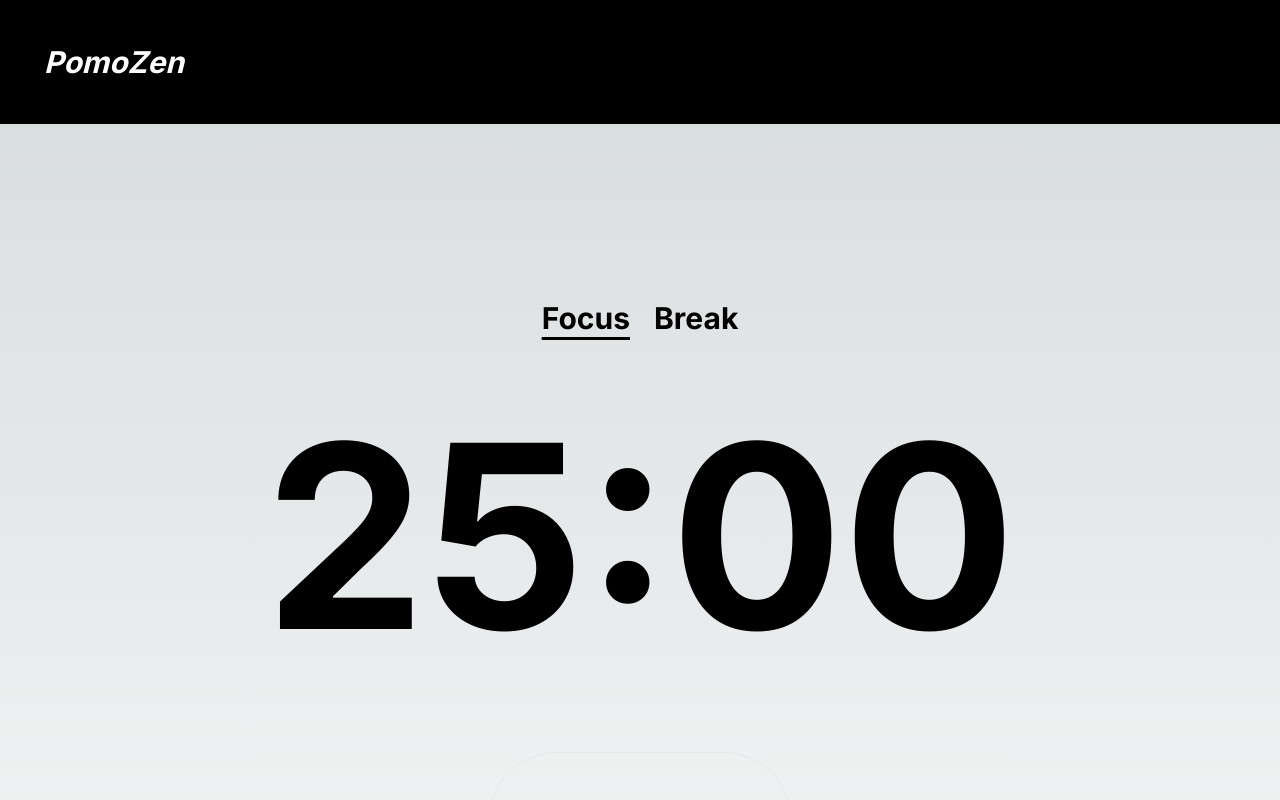
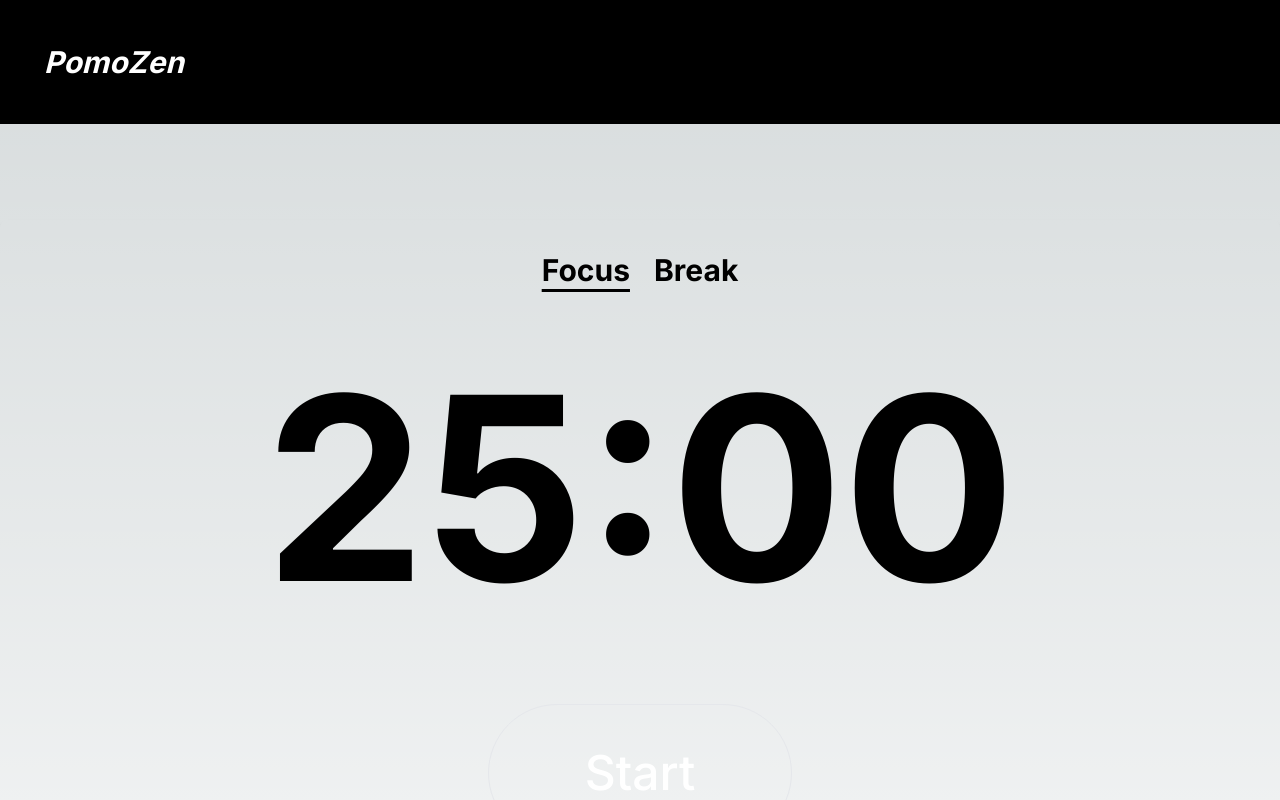
Before and after one commit to kongpop7/PomodoroApp-PomoZen-, a Next.js app: page / in a window 1280 px wide. Shown: the top 800 px of the page. Built offline with nearby package versions, Linux system fonts and the light colour scheme.

Commit message:
Loading Bar

```diff
--- a/package.json
+++ b/package.json
@@ -9,9 +9,9 @@
     "lint": "next lint"
   },
   "dependencies": {
-    "react": "^18",
-    "react-dom": "^18",
-    "next": "14.2.3"
+    "next": "^14.2.4",
+    "react": "^18.3.1",
+    "react-dom": "^18.3.1"
   },
   "devDependencies": {
     "postcss": "^8",
--- /dev/null
+++ b/src/app/components/ProgressBar.js
@@ -0,0 +1,17 @@
+import React from 'react';
+
+const ProgressBar = ({ progress, totalDuration }) => {
+  // Calculate the progress percentage (0 to 100)
+  const percentage = Math.max(0, Math.min(100, (progress / totalDuration) * 100));
+
+  return (
+    <div className="h-2 rounded-full overflow-hidden bg-gray-200">  {/* Base styles */}
+      <div
+        className={`w-${percentage}% h-full bg-blue-500 rounded-full transition-width ease-in-out duration-100`}
+      /> {/* Progress fill */}
+
+    </div>
+  );
+};
+
+export default ProgressBar;
--- a/src/app/components/Timer.js
+++ b/src/app/components/Timer.js
@@ -1,12 +1,15 @@
 // components/Timer.js
 "use client";
 import React, { useState, useEffect } from 'react';
+import ProgressBar from './ProgressBar';
 
 const Timer = () => {
   const [selectedDuration, setSelectedDuration] = useState(25); // Initial duration
   const [isTimerRunning, setIsTimerRunning] = useState(false);
   const [remainingSeconds, setRemainingSeconds] = useState(selectedDuration * 60);
   const [lastClickedButton, setLastClickedButton] = useState(25);
+  const totalDuration = selectedDuration * 60;
+
 
   useEffect(() => {
     const intervalId = setInterval(() => {
@@ -43,7 +46,7 @@ const Timer = () => {
   };
 
   return (
-    <div className="timer items-center justify-center p-8 rounded-lg shadow-md flex flex-col mt-36">
+    <div className="timer items-center justify-center p-8 rounded-lg shadow-md flex flex-col mt-24">
       <div>
         <button
           id="duration25"
@@ -85,7 +88,9 @@ const Timer = () => {
         >
           Reset
         </button> */}
+
       </div>
+      <ProgressBar progress={remainingSeconds} totalDuration={totalDuration} />
     </div>
   );
 };
--- a/src/app/layout.js
+++ b/src/app/layout.js
@@ -10,7 +10,7 @@ export const metadata = {
 
 export default function RootLayout({ children }) {
   return (
-    <html lang="en">
+    <html>
       <body className={inter.className}>{children}</body>
     </html>
   );
```
Also changed, not shown: 1 other file (tests, documents, lock files or other folders).
